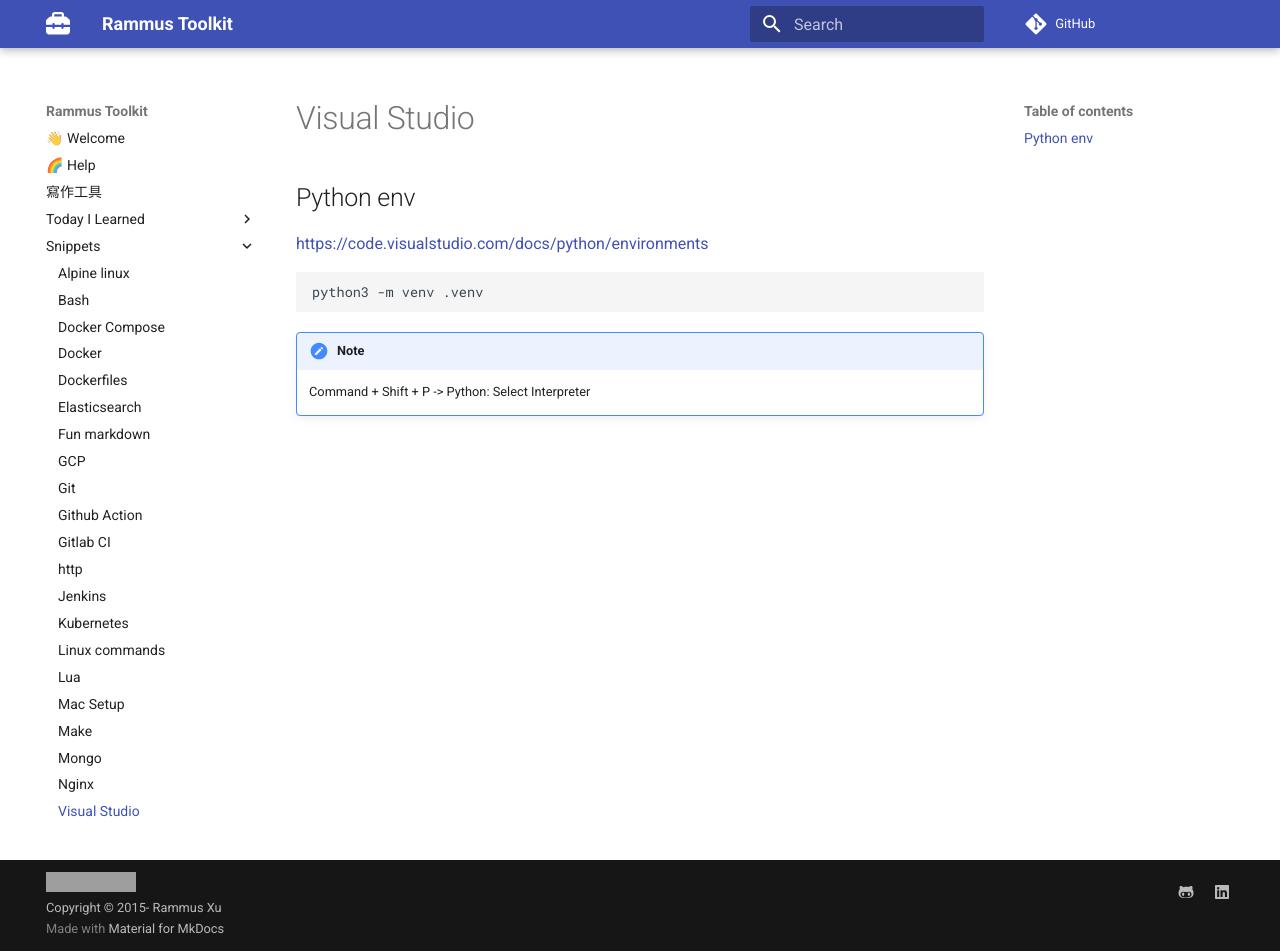
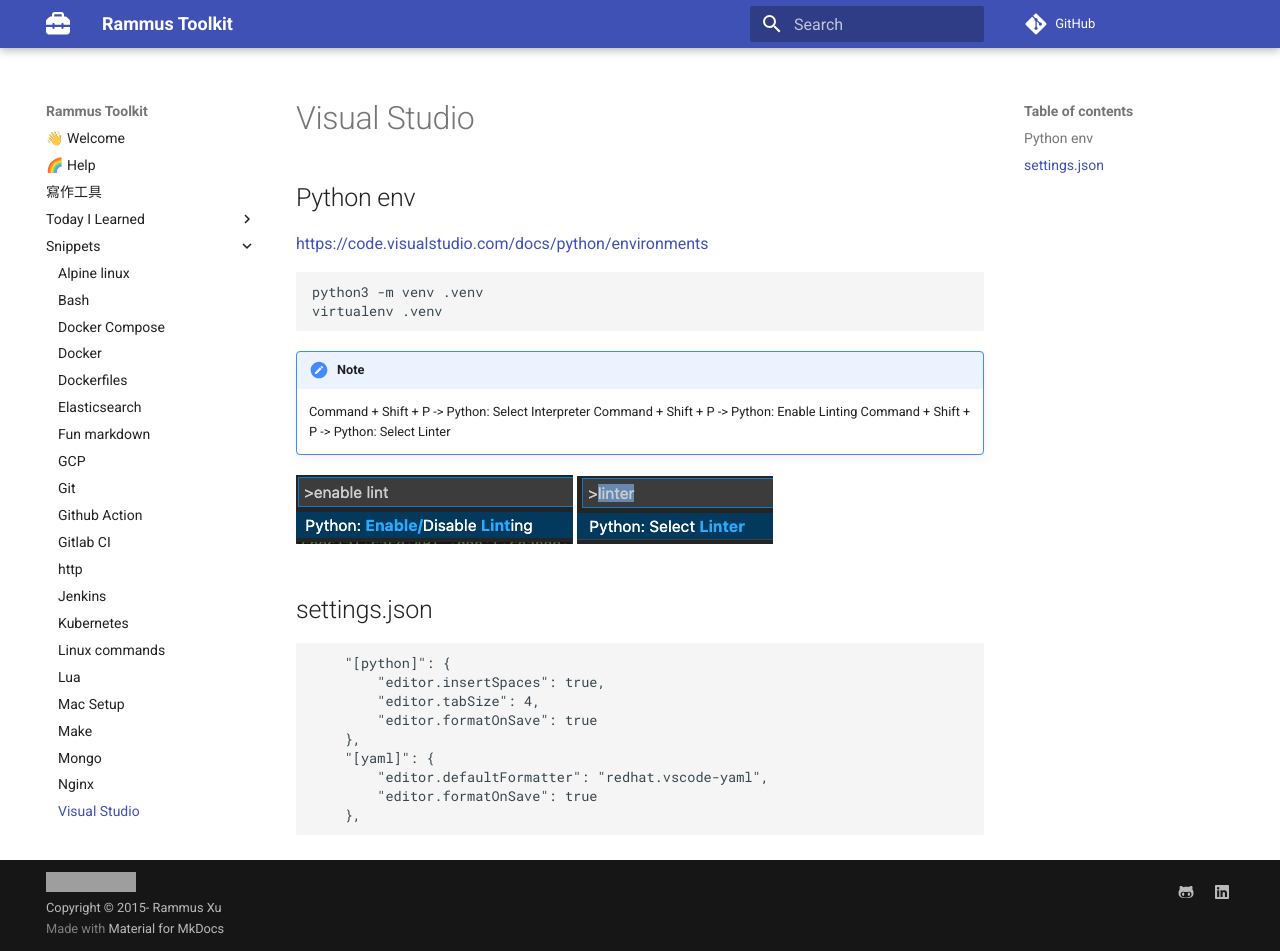
Before and after one commit to RammusXu/toolkit, an MkDocs documentation site: the page built from docs/snippets/visual-studio.md, in a window 1280 px wide and 951 px high. Built offline with MkDocs 1.6.1 and Material for MkDocs 9.7.7, drawn with Linux system fonts in a browser that asks for light colours; comment, search, counter and statistics services are not loaded; grey boxes are pictures that could not be loaded.

Commit message:
more setup snippets

````diff
--- a/docs/snippets/visual-studio.md
+++ b/docs/snippets/visual-studio.md
@@ -3,7 +3,26 @@
 https://code.visualstudio.com/docs/python/environments
 ```
 python3 -m venv .venv
+virtualenv .venv
 ```
 
 !!! Note
     Command + Shift + P -> Python: Select Interpreter
+    Command + Shift + P -> Python: Enable Linting
+    Command + Shift + P -> Python: Select Linter
+
+![](visual-studio/python-linter1.png)
+![](visual-studio/python-linter2.png)
+
+## settings.json
+```
+    "[python]": {
+        "editor.insertSpaces": true,
+        "editor.tabSize": 4,
+        "editor.formatOnSave": true
+    },
+    "[yaml]": {
+        "editor.defaultFormatter": "redhat.vscode-yaml",
+        "editor.formatOnSave": true
+    },
+```
````
Also changed, not shown: docs/snippets/mac-setup.md (+2 -0 lines), docs/snippets/visual-studio/python-linter1.png (added), docs/snippets/visual-studio/python-linter2.png (added).
